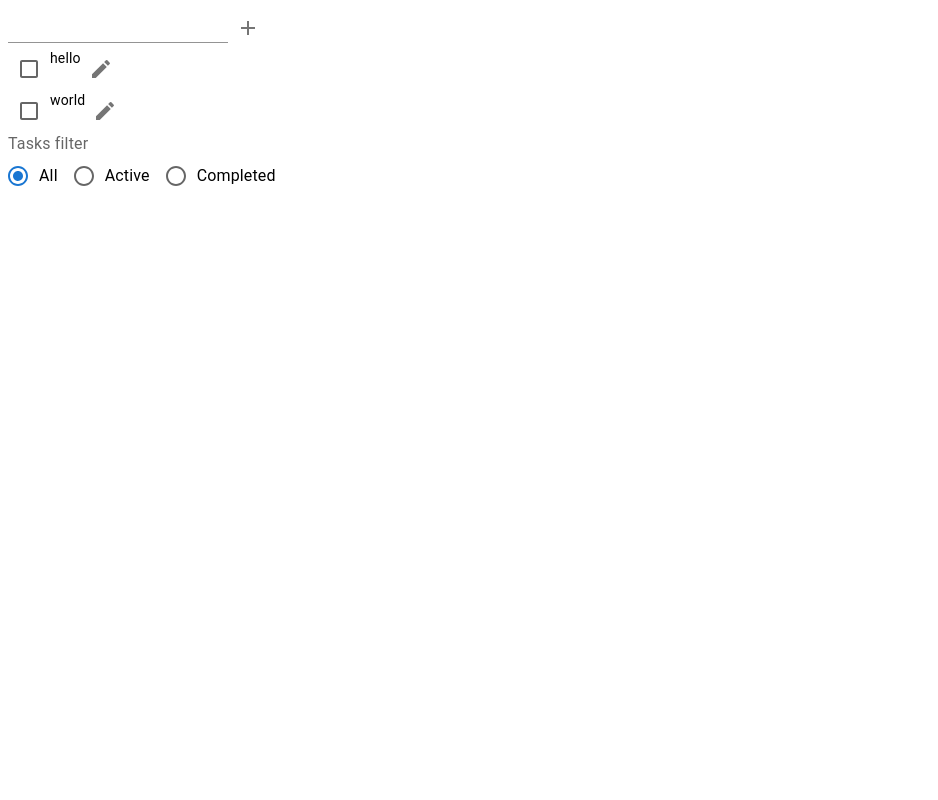
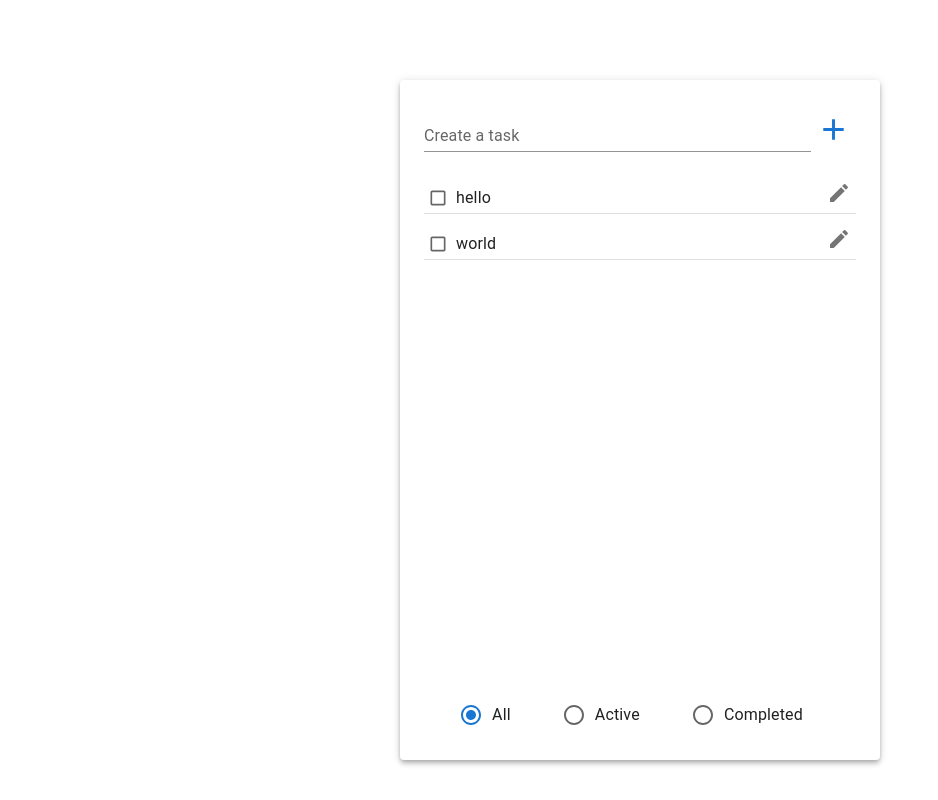
Before and after one commit to tarakan85/tasks-manager, a React (Vite) app: page / in a window 1280 px wide. Shown: the whole page, without its empty margins (0-938 px from the left). Built offline with nearby package versions, Linux system fonts and the light colour scheme.

Commit message:
add styles

```diff
--- a/src/App.tsx
+++ b/src/App.tsx
@@ -1,11 +1,16 @@
+import CssBaseline from "@mui/material/CssBaseline";
+
 import { TaskManager } from "./components/task-manager/task-manager.component";
 import { TasksContextProvider } from "./state/tasks/context/tasks-context-provider.component";
 
 const App = () => {
   return (
-    <TasksContextProvider>
-      <TaskManager />
-    </TasksContextProvider>
+    <>
+      <CssBaseline />
+      <TasksContextProvider>
+        <TaskManager />
+      </TasksContextProvider>
+    </>
   );
 };
 
--- a/src/components/create-task-input/create-task-input.component.tsx
+++ b/src/components/create-task-input/create-task-input.component.tsx
@@ -1,5 +1,5 @@
 import React from "react";
-import { Box, IconButton, Input } from "@mui/material";
+import { Box, IconButton, TextField } from "@mui/material";
 import AddIcon from "@mui/icons-material/Add";
 
 import { useTasksContext } from "~/state/tasks/context/use-tasks-context";
@@ -21,14 +21,18 @@ export const CreateTaskInput = () => {
   };
 
   return (
-    <Box>
-      <Input
+    <Box sx={{ display: "flex", alignItems: "end" }}>
+      <TextField
+        placeholder="Enter text"
+        label="Create a task"
+        variant="standard"
         value={inputValue}
         onChange={(ev) => setInputValue(ev.target.value)}
         onKeyDown={handleInputEnterKey}
+        fullWidth
       />
-      <IconButton onClick={handleCreateTask}>
-        <AddIcon aria-label="create task" />
+      <IconButton size="small" color="primary" onClick={handleCreateTask}>
+        <AddIcon fontSize="large" aria-label="create task" />
       </IconButton>
     </Box>
   );
--- a/src/components/task-item/task-item.components.tsx
+++ b/src/components/task-item/task-item.components.tsx
@@ -1,7 +1,13 @@
 import React from "react";
-import Input from "@mui/material/Input";
 
-import { Box, IconButton, Typography, Checkbox } from "@mui/material";
+import {
+  Box,
+  IconButton,
+  Typography,
+  Checkbox,
+  Divider,
+  TextField,
+} from "@mui/material";
 import CheckIcon from "@mui/icons-material/Check";
 import CloseIcon from "@mui/icons-material/Close";
 import EditIcon from "@mui/icons-material/Edit";
@@ -20,9 +26,12 @@ export const TaskItem: React.FC<TTaskItemprops> = ({
   onToggle,
 }) => {
   const [isEditing, setIsEditing] = React.useState(false);
-  const [editValue, setEditValue] = React.useState("");
+  const [editValue, setEditValue] = React.useState(text);
+  const inputRef = React.useRef<HTMLInputElement>(null);
 
-  const handleEditStart = () => setIsEditing(true);
+  const handleEditStart = () => {
+    setIsEditing(true);
+  };
 
   const handleEditConfirm = () => {
     setIsEditing(false);
@@ -37,35 +46,96 @@ export const TaskItem: React.FC<TTaskItemprops> = ({
     setEditValue(ev.target.value);
   };
 
+  const handleInputEnterKey = (ev: React.KeyboardEvent<HTMLInputElement>) => {
+    if (ev.key === "Enter") {
+      handleEditConfirm();
+    }
+  };
+
+  React.useEffect(() => {
+    if (isEditing) {
+      inputRef.current?.focus();
+    }
+  }, [isEditing]);
+
   return (
-    <Box sx={{ display: "flex" }}>
+    <div>
+      <Box
+        sx={{
+          display: "flex",
+          alignItems: "start",
+          gap: "4px",
+          minHeight: "37px",
+        }}
+      >
+        <Checkbox
+          onChange={onToggle}
+          checked={isComplete}
+          size="small"
+          sx={{ padding: "4px", marginTop: "8px" }}
+        />
         {isEditing ? (
           <>
-          <Input defaultValue={text} onChange={handleInputChange} />
+            <TextField
+              fullWidth
+              placeholder="Task text"
+              variant="standard"
+              defaultValue={text}
+              onChange={handleInputChange}
+              InputProps={{
+                disableUnderline: true,
+              }}
+              inputProps={{
+                style: {
+                  padding: "0 0 1px",
+                  textDecoration: isComplete ? "line-through" : "none",
+                },
+              }}
+              sx={{ marginTop: "10px" }}
+              inputRef={inputRef}
+              onKeyDown={handleInputEnterKey}
+            />
             <IconButton
               aria-label="confirm-task-edit"
+              size="small"
               onClick={handleEditConfirm}
+              color="success"
             >
               <CheckIcon />
             </IconButton>
-          <IconButton aria-label="close-task-edit" onClick={handleEditClose}>
+            <IconButton
+              aria-label="close-task-edit"
+              size="small"
+              onClick={handleEditClose}
+            >
               <CloseIcon />
             </IconButton>
           </>
         ) : (
           <>
-          <Checkbox onChange={onToggle} checked={isComplete} />
             <Typography
-            variant="body2"
-            sx={[isComplete && { textDecoration: "line-through" }]}
+              variant="body1"
+              sx={[
+                isComplete && {
+                  textDecoration: "line-through",
+                },
+                { wordBreak: "break-word", marginTop: "10px" },
+              ]}
             >
               {text}
             </Typography>
-          <IconButton aria-label="edit-task" onClick={handleEditStart}>
+            <IconButton
+              aria-label="edit-task"
+              size="small"
+              onClick={handleEditStart}
+              sx={{ marginLeft: "auto" }}
+            >
               <EditIcon />
             </IconButton>
           </>
         )}
       </Box>
+      <Divider />
+    </div>
   );
 };
--- a/src/components/task-manager/task-manager.component.tsx
+++ b/src/components/task-manager/task-manager.component.tsx
@@ -1,4 +1,4 @@
-import { Box } from "@mui/material";
+import { Box, Paper } from "@mui/material";
 
 import { CreateTaskInput } from "~/components/create-task-input/create-task-input.component";
 import { TasksList } from "~/components/tasks-list/tasks-list.component";
@@ -6,10 +6,30 @@ import { TasksFilters } from "~/components/tasks-filters/tasks-filters.component
 
 export const TaskManager = () => {
   return (
-    <Box>
-      <CreateTaskInput />
-      <TasksList />
-      <TasksFilters />
+    <Box
+      sx={{
+        display: "flex",
+        justifyContent: "center",
+        height: "100vh",
+        padding: [3, 10],
+        alignItems: "start",
+      }}
+    >
+      <Paper
+        sx={{
+          width: 480,
+          height: ["calc(100vh - 48px)", 680],
+          display: "flex",
+          flexDirection: "column",
+          padding: 3,
+          gap: 3,
+        }}
+        elevation={4}
+      >
+        <CreateTaskInput />
+        <TasksList />
+        <TasksFilters />
+      </Paper>
     </Box>
   );
 };
--- a/src/components/tasks-filters/tasks-filters.component.tsx
+++ b/src/components/tasks-filters/tasks-filters.component.tsx
@@ -1,11 +1,6 @@
 import React from "react";
 import Radio from "@mui/material/Radio";
-import {
-  RadioGroup,
-  FormControlLabel,
-  FormControl,
-  FormLabel,
-} from "@mui/material";
+import { RadioGroup, FormControlLabel, FormControl } from "@mui/material";
 
 import { useTasksContext } from "~/state/tasks/context/use-tasks-context";
 import { EFilters } from "~/state/tasks/tasks.types";
@@ -21,14 +16,14 @@ export const TasksFilters = () => {
   };
 
   return (
-    <FormControl>
-      <FormLabel id="tasks-filter-label">Tasks filter</FormLabel>
+    <FormControl sx={{ marginTop: "auto" }}>
       <RadioGroup
         row
         aria-labelledby="tasks-filter-label"
         name="tasks-filter-radio-buttons-group"
         value={filter}
         onChange={handleFilterChange}
+        sx={{ justifyContent: "space-evenly" }}
       >
         <FormControlLabel
           value={EFilters.SHOW_ALL}
--- a/src/components/tasks-list/tasks-list.component.tsx
+++ b/src/components/tasks-list/tasks-list.component.tsx
@@ -7,7 +7,14 @@ import { useTasksContext } from "~/state/tasks/context/use-tasks-context";
 export const TasksList = () => {
   const { tasks, updateTaskText, toggleTaskStatus } = useTasksContext();
   return (
-    <Box>
+    <Box
+      sx={{
+        display: "flex",
+        flexDirection: "column",
+        gap: 1,
+        overflow: "auto",
+      }}
+    >
       {tasks.map((task) => (
         <TaskItem
           key={task.id}
```
Lines whose indentation alone changed are shown as unchanged.
